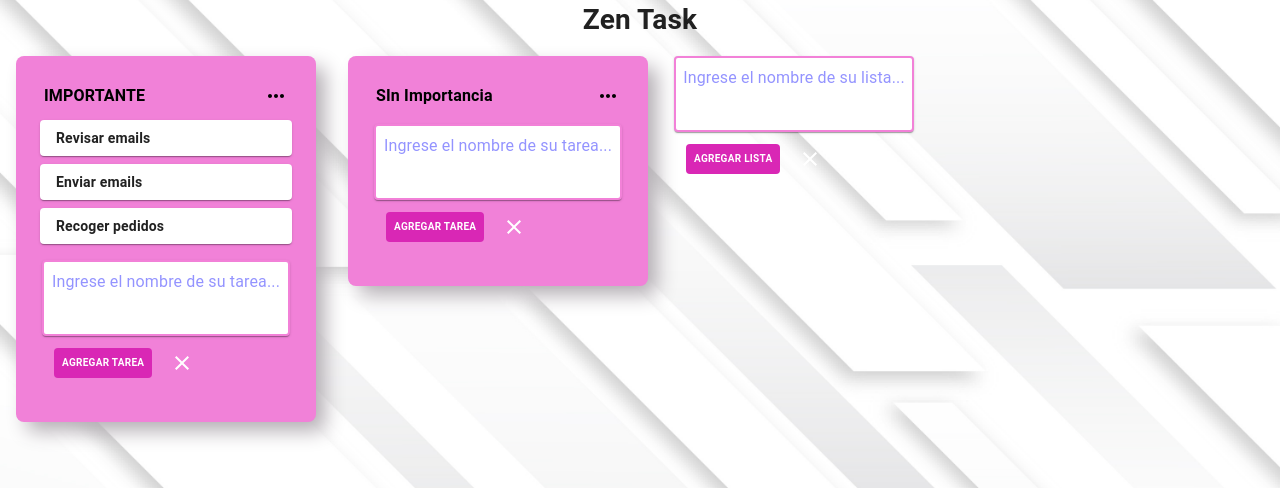
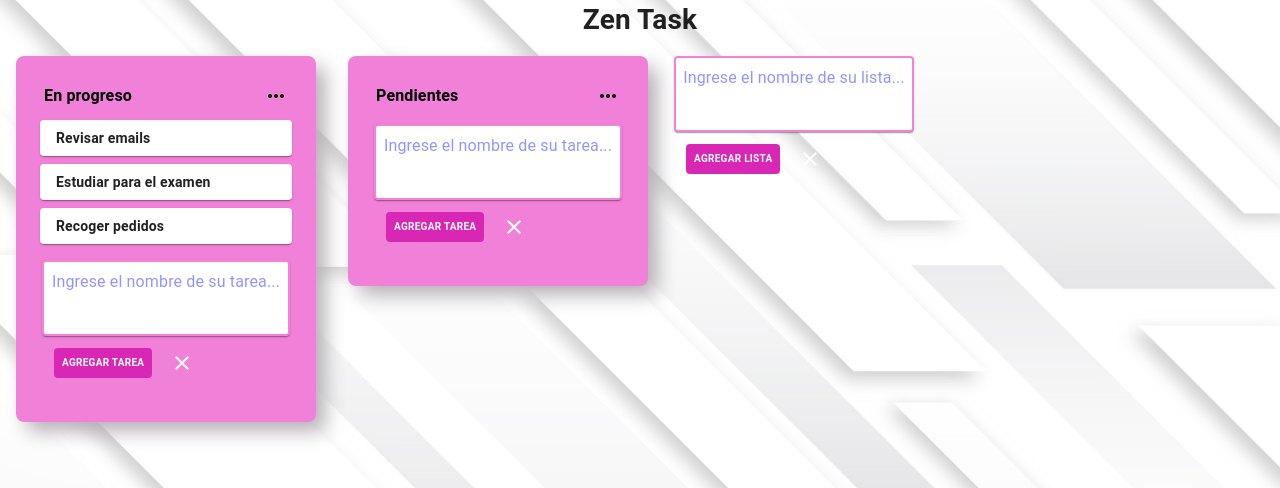
Before and after one commit to valec3/Gestor_de_tareas, a React (Create React App) app: page / in a window 1280 px wide. Shown: the top 488 px of the page. Built offline with nearby package versions, Linux system fonts and the light colour scheme.

Commit message:
Terminar aplicacion

```diff
--- a/src/App.css
+++ b/src/App.css
@@ -14,3 +14,16 @@
     display: flex;
     /* min-height: 92vh; */
 }
+
+.App__Listas{
+    display: flex;
+}
+
+@media (max-width: 400px){
+    .App__main{
+        flex-direction: column;
+    }
+    .App__Listas{
+        flex-direction: column;
+    }
+}
--- a/src/App.js
+++ b/src/App.js
@@ -4,28 +4,43 @@ import ListaTarea from './componentes/ListaTarea';
 import AgregarTarjeta from './componentes/AgregarTarjeta';
 
 import mockData from "./mockdata.js"
-import { useState } from 'react';
+import { useEffect, useState } from 'react';
 import ContextAPI from "./ContextAPI.js";
+import { useLocalStorage } from './useLocalStorage';
 
 import uuid from 'react-uuid';
 import { DragDropContext } from 'react-beautiful-dnd';
 import {StrictModeDroppable as Droppable} from "./helps/StrictModeDroppable"
 
-// Importar img BG
-// import bgImg from "./img/bg.jpg";
+function App() {
+  const [data, setData] = useState(mockData);
+  // localStorage.clear();
+
+  //
+  const updateData = (newData) => {
+
+    if (newData !== undefined && newData !== null) {
+      setData(newData);
+      localStorage.setItem('data', JSON.stringify(newData));
+    }
+  };
+
+  useEffect(() => {
+    const storedData = localStorage.getItem('data');
+    if (storedData !== null && storedData !== undefined && storedData !== "undefined") {
+      setData(JSON.parse(storedData));
+    }
+  }, []);
+
 
 //
 
-
-function App() {
-  const [data,setData] = useState(mockData);
-  // console.log(data.listas);
 
   // Funciones para actualizar valores de entrada por el usuario
   const updateListTitle = (titulo,id)=>{
     const lista = data.listas[id];
     lista.titulo = titulo;
-    setData(
+    updateData(
       {
         ...data,listas:{
           ...data.listas,
@@ -47,7 +62,7 @@ function App() {
       const lista = data.listas[listId];
       lista.tarjetas=[...lista.tarjetas,newCard];
       // Actualizar datos
-      setData({
+      updateData({
         ...data,
         listas:{
           ...data.listas,
@@ -57,7 +72,7 @@ function App() {
   }
   const addList=(titulo)=>{
     const newListId=uuid();
-    setData({
+    updateData({
       listasIds:[...data.listasIds,newListId],
       listas:{
         ...data.listas,
@@ -75,22 +90,55 @@ function App() {
         source, source:{droppableId: sourceDroppableId,index: sourceIndex},
         draggableId,type}
         =result;
-    console.table([{
-      sourceDroppableId,
-      desDroppableId,
-      draggableId
-    },
-    {
-      type,
-      sourceIndex,
-      desIndex
-    }])
+
 
     // Sin destino
     if(!destination){
       return;
     }
+    if (type === "lista"){
+      const nuevaListaIds = data.listasIds;
+      nuevaListaIds.splice(sourceIndex,1);
+      nuevaListaIds.splice(desIndex,0,draggableId);
+      updateData(data)
+      return;
+    }
 
+    const sourceLista= data.listas[sourceDroppableId];
+    const destinoLista = data.listas[desDroppableId];
+    let dragginCard = sourceLista.tarjetas.filter((card) => card.id === draggableId)[0];
+
+    // console.table(
+    //   {
+    //     dragginCard,
+    //     sourceLista,
+    //     destinoLista
+    //   }
+    // )
+
+    if (sourceDroppableId === desDroppableId){
+      sourceLista.tarjetas.splice(sourceIndex,1);
+      destinoLista.tarjetas.splice(desIndex,0,dragginCard);
+      updateData({
+        ...data,
+        listas:{
+          ...data.listas,
+          [sourceLista.id]:destinoLista,
+        }
+      })
+    }
+    else{
+      sourceLista.tarjetas.splice(sourceIndex,1);
+      destinoLista.tarjetas.splice(desIndex,0,dragginCard);
+      updateData({
+        ...data,
+        listas:{
+          ...data.listas,
+          [sourceLista.id]:sourceLista,
+          [destinoLista.id]:destinoLista
+        }
+      })
+    }
   }
 
 
@@ -98,27 +146,28 @@ function App() {
       <ContextAPI.Provider value = {{updateListTitle,addCard,addList}}>
           <div className="App">
               <h1>Zen Task</h1>
+              <div className='App__main'  >
                 <DragDropContext onDragEnd={onDragEnd}>
-                    <Droppable droppableId='12345'  direction='horizontal'>
+                    <Droppable droppableId='12345' type="lista" direction='horizontal'>
                         {
                           (provided) => (
-                              <div className='App__main'  ref={provided.innerRef} {...provided.droppableProps}>
+                              <div  className='App__Listas' ref={provided.innerRef} {...provided.droppableProps}>
                                   {
                                     data.listasIds.map((listaId,index)=>{
                                       const lista = data.listas[listaId];
                                       return <ListaTarea lista={lista} key ={listaId} index={index}/>;
                                     })
                                   }
-                                  <div>
-                                    <AgregarTarjeta type="lista"/>
-                                    {provided.placeholder}
-
-                                  </div>
+                                  {provided.placeholder}
                               </div>
                           )
                         }
                     </Droppable>
                 </DragDropContext>
+                <div>
+                  <AgregarTarjeta type="lista"/>
+                </div>
+                </div>
           </div>
       </ContextAPI.Provider>
     );
--- a/src/componentes/AgregarTarjetaInput.js
+++ b/src/componentes/AgregarTarjetaInput.js
@@ -63,7 +63,7 @@ const useStyles = makeStyles(theme => ({
     input:{
         padding:theme.spacing(0.5),
         textAlign: "center",
-        color: "blue"
+        color: "blue",
     },
     aceptar:{
         display: "flex",
--- a/src/componentes/ListaTarea.js
+++ b/src/componentes/ListaTarea.js
@@ -17,9 +17,9 @@ const ListaTarea = ({lista,index}) => {
                 (provided) => (
                     <div ref={provided.innerRef}
                         {...provided.draggableProps}
-                        {...provided.dragHandleProps}
+
                     >
-                        <Paper className={clases.root}>
+                        <Paper className={clases.root} {...provided.dragHandleProps}>
                             <CssBaseline/>
                             <ListaTitulo titulo={lista.titulo} id={lista.id}/>
                             <Droppable droppableId={lista.id} >
--- a/src/componentes/TarjetaLista.js
+++ b/src/componentes/TarjetaLista.js
@@ -15,7 +15,10 @@ const TarjetaLista = ({tarjeta,index}) => {
             {...provided.draggableProps}
           >
             <Paper className={clases.tarjetaLista}>
-                {tarjeta.titulo}
+                <p>
+                  {tarjeta.titulo}
+
+                </p>
             </Paper>
           </div>
         )
@@ -31,6 +34,8 @@ const useStyles = makeStyles(theme => ({
   tarjetaLista: {
       padding: theme.spacing(1,2),
       margin: theme.spacing(1),
+      maxWidth:"300px",
+      overflow:"auto",
   }
 }))
 // --------------------
--- a/src/mockdata.js
+++ b/src/mockdata.js
@@ -2,7 +2,7 @@ const mockData = {
     listas:{
         "01list":{
             id:"01list",
-            titulo:'IMPORTANTE',
+            titulo:'En progreso',
             tarjetas: [
                 {
                     id:"01tarjeta",
@@ -10,7 +10,7 @@ const mockData = {
                 },
                 {
                     id:"02tarjeta",
-                    titulo:"Enviar emails"
+                    titulo:"Estudiar para el examen"
                 },
                 {
                     id:"03tarjeta",
@@ -20,7 +20,7 @@ const mockData = {
         },
         "02list":{
             id:"02list",
-            titulo:"SIn Importancia",
+            titulo:"Pendientes",
             tarjetas: []
         }
     },
--- /dev/null
+++ b/src/useLocalStorage.js
@@ -0,0 +1,22 @@
+import React, { useState } from 'react'
+
+export function useLocalStorage(key,initialValue){
+    const [storedValue,setStoredValue] = useState(()=>{
+        try{
+            const item = window.localStorage.getItem(key)
+            return item ? JSON.parse(item) : initialValue
+        }catch{
+            return initialValue
+        }
+    })
+
+    const setValue= (value)=>{
+        try{
+            setStoredValue(value);
+            window.localStorage.setItem(key.JSON.stringify(value));
+        }catch(error){
+            console.error(error)
+        }
+    }
+    return [storedValue,setValue];
+}
```
